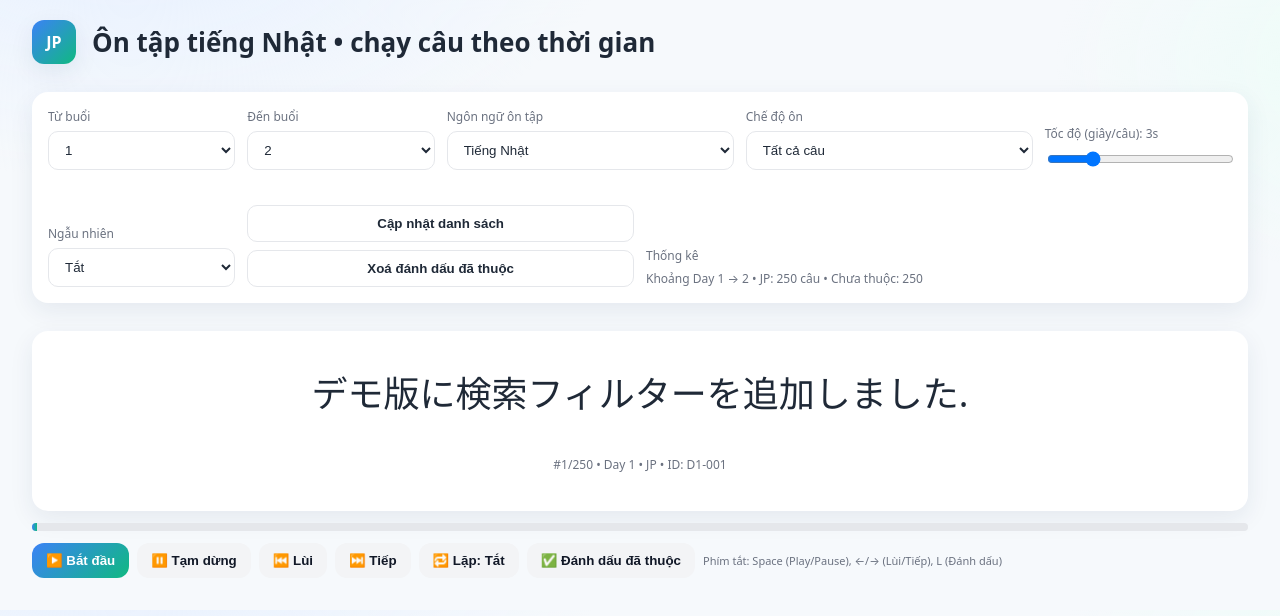
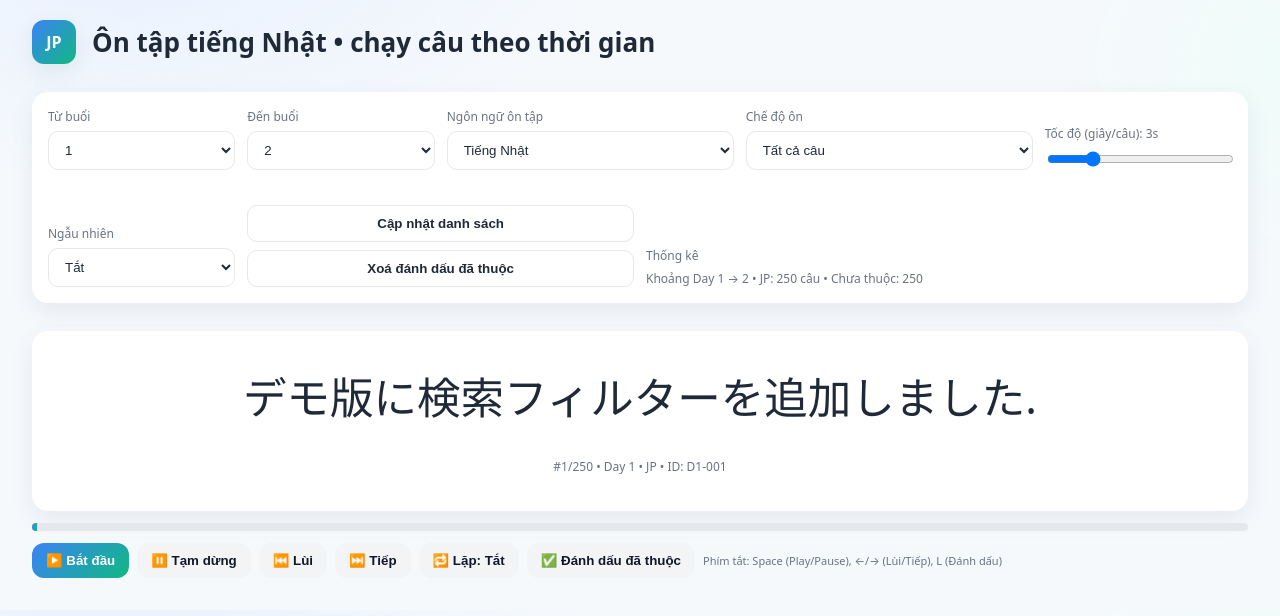
Before and after one commit to anhhoang00374/practice_jp, a plain HTML site: page index.html in a window 1280 px wide. Drawn offline with Linux system fonts and the light colour scheme.

Commit message:
change font size

```diff
--- a/index.html
+++ b/index.html
@@ -47,7 +47,7 @@
 
         .player{ margin-top:16px; display:grid; grid-template-columns: 1fr; gap:12px; }
         .display{ min-height: 180px; display:grid; align-items:center; justify-items:center; text-align:center; padding: 24px; border-radius: var(--radius); background:#fff; box-shadow: var(--shadow); }
-        .sentence{ font-size: clamp(20px, 3.4vw, 36px); line-height:1.4; }
+        .sentence{ font-size: clamp(36px, 3.4vw, 48px); line-height:1.4; }
         .meta{ margin-top:8px; font-size:12px; color:var(--muted) }
 
         .controls-row{ display:flex; gap:8px; align-items:center; flex-wrap:wrap; }
```
